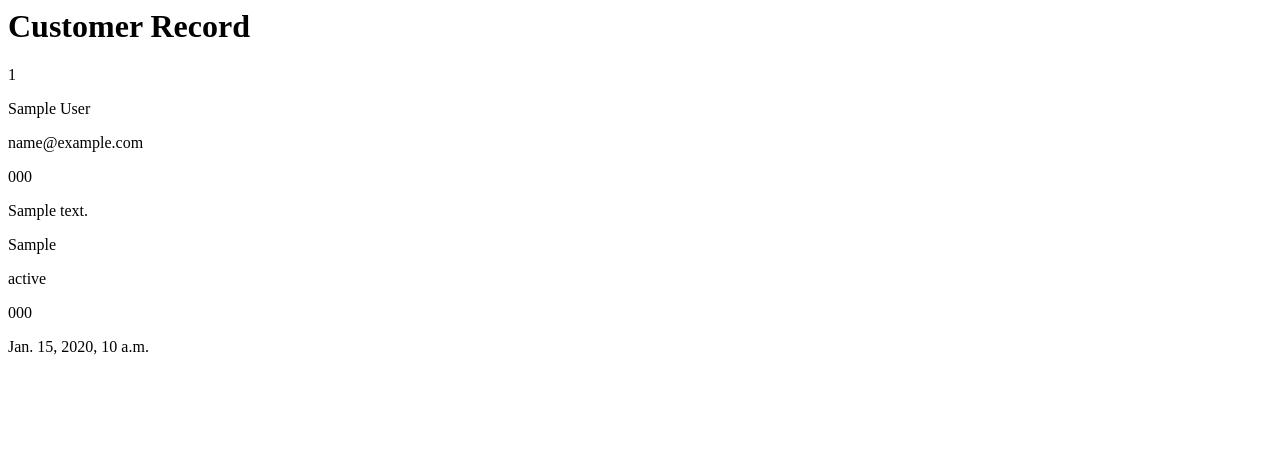
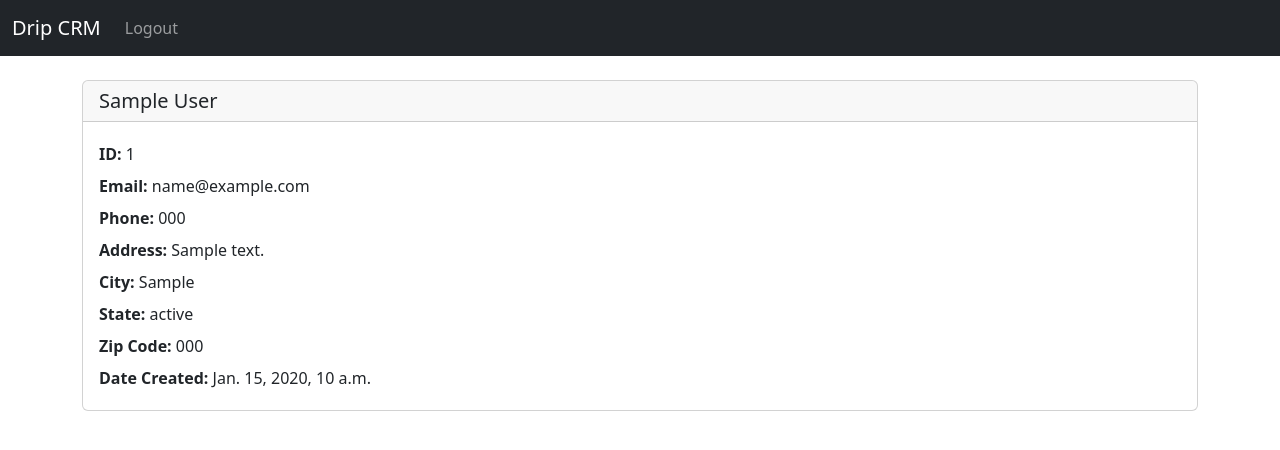
Before and after one commit to bee-squared/drip-crm, a Django app: page /record/1 in a window 1280 px wide. Shown: the top 450 px of the page. Run offline with Django 5.2, Linux system fonts and the light colour scheme; a user stored in the database is signed in; tables that the repository leaves empty hold one stand-in row (values such as "Sample post").

Commit message:
Improve styling of record using a bootstrap card component

```diff
--- a/website/templates/base.html
+++ b/website/templates/base.html
@@ -18,7 +18,8 @@
   <body>
     {% include 'navbar.html' %}
     <div class="container pt-4">
-      {% if messages %} {% for message in messages %}
+      {% if messages %}
+        {% for message in messages %}
           <div
             class="alert alert-warning alert-dismissible fade show"
             role="alert"
@@ -31,12 +32,10 @@
               aria-label="Close"
             ></button>
           </div>
-      {% endfor %} {% endif %} {% block content %} {% endblock %}
+        {% endfor %}
+      {% endif %}
+      {% block content %}
+      {% endblock %}
     </div>
-    <script
-      src="https://cdn.jsdelivr.net/npm/bootstrap@5.3.3/dist/js/bootstrap.bundle.min.js"
-      integrity="sha384-YvpcrYf0tY3lHB60NNkmXc5s9fDVZLESaAA55NDzOxhy9GkcIdslK1eN7N6jIeHz"
-      crossorigin="anonymous"
-    ></script>
   </body>
 </html>
--- a/website/templates/record.html
+++ b/website/templates/record.html
@@ -1,14 +1,43 @@
-{% block content %}
-    <h1>Customer Record</h1>
+{% extends 'base.html' %} {% block content %}
 
-    <p>{{ customer_record.id }}</p>
-    <p>{{ customer_record.first_name }} {{ customer_record.last_name }}</p>
-    <p>{{ customer_record.email }}</p>
-    <p>{{ customer_record.phone }}</p>
-    <p>{{ customer_record.address }}</p>
-    <p>{{ customer_record.city }}</p>
-    <p>{{ customer_record.state }}</p>
-    <p>{{ customer_record.zipcode }}</p>
-    <p>{{ customer_record.created_at }}</p>
+<div class="card mb-3">
+  <h5 class="card-header">
+    {{ customer_record.first_name }} {{ customer_record.last_name }}
+  </h5>
+  <div class="card-body">
+    <div class="py-1">
+      <strong>ID: </strong>
+      <p class="card-text d-inline lh-1">{{ customer_record.id }}</p>
+    </div>
+    <div class="py-1">
+      <strong>Email: </strong>
+      <p class="card-text d-inline">{{ customer_record.email }}</p>
+    </div>
+    <div class="py-1">
+      <strong>Phone: </strong>
+      <p class="card-text d-inline">{{ customer_record.phone }}</p>
+    </div>
+    <div class="py-1">
+      <strong>Address: </strong>
+      <p class="card-text d-inline">{{ customer_record.address }}</p>
+    </div>
+    <div class="py-1">
+      <strong>City: </strong>
+      <p class="card-text d-inline">{{ customer_record.city }}</p>
+    </div>
+    <div class="py-1">
+      <strong>State: </strong>
+      <p class="card-text d-inline">{{ customer_record.state }}</p>
+    </div>
+    <div class="py-1">
+      <strong>Zip Code: </strong>
+      <p class="card-text d-inline">{{ customer_record.zipcode }}</p>
+    </div>
+    <div class="py-1">
+      <strong>Date Created: </strong>
+      <p class="card-text d-inline">{{ customer_record.created_at }}</p>
+    </div>
+  </div>
+</div>
 
 {% endblock %}
```
Lines whose indentation alone changed are shown as unchanged.
